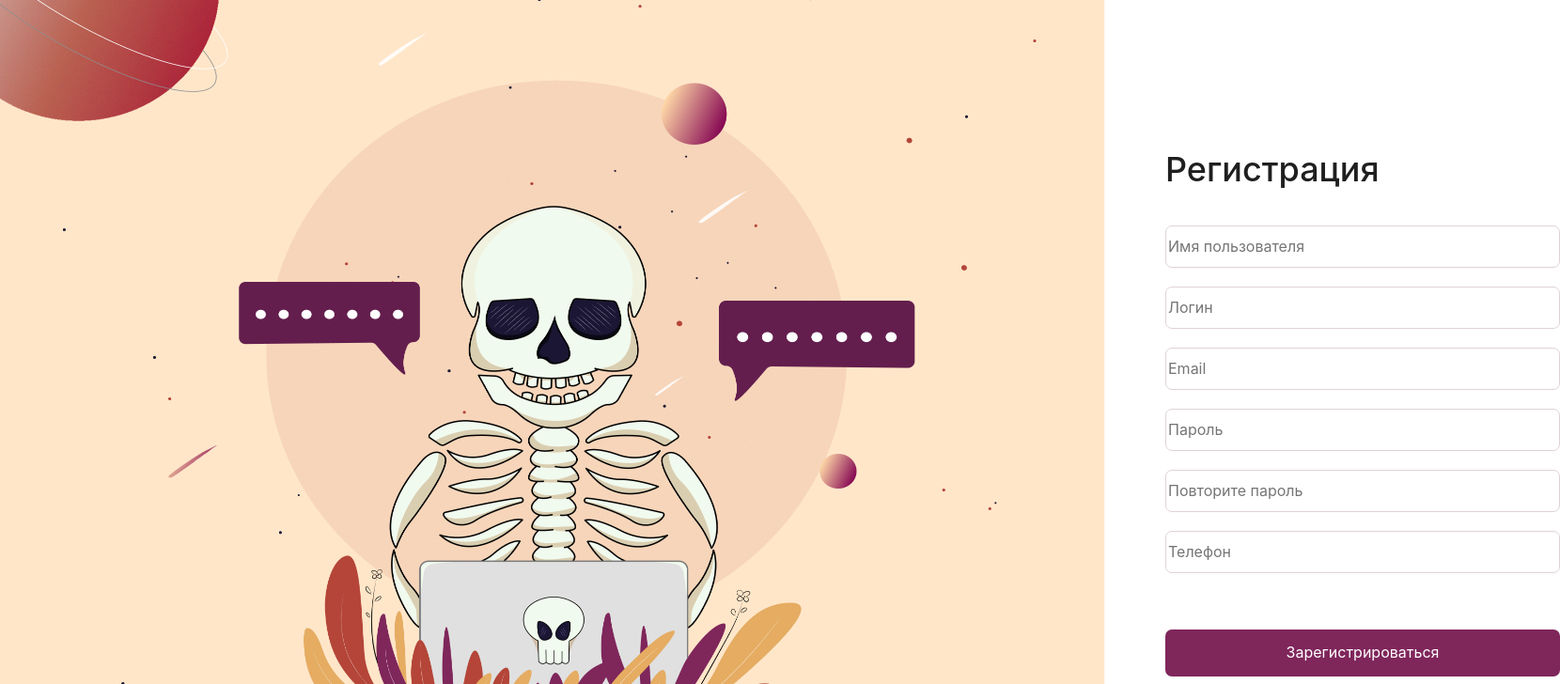
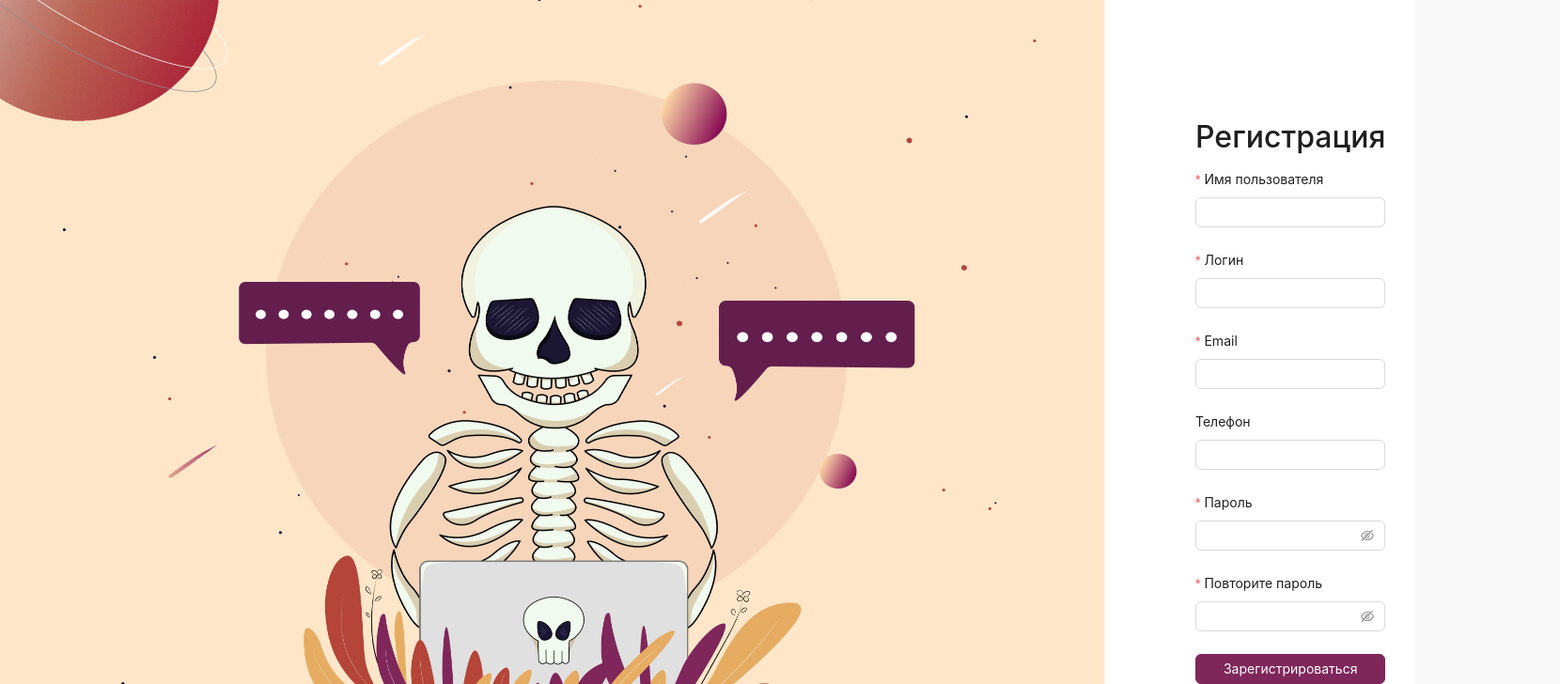
Before and after one commit to BadiSult/CRM-System, a React (Create React App) app: page /register in a window 1280 px wide. Shown: the part 100-828 px from the top of the page at 94% size, 1660 px wide, since content can reach past the window. Built offline with nearby package versions, Linux system fonts and the light colour scheme.

Commit message:
сделал изменения

```diff
--- a/src/App.tsx
+++ b/src/App.tsx
@@ -1,26 +1,37 @@
 
-import React, { useEffect }  from 'react';
-import ErrorBoundary from './component/ErrorBoundary';
-import { MainLayaut } from './Sidebar/MainLayaut';
-import { Provider, useDispatch, useSelector  } from "react-redux";
-import { AppDispatch, RootState, store } from "./store/store";
-import { BrowserRouter, useNavigate } from 'react-router-dom';
-import { fetchProfile } from './store/authSlice';
+import { BrowserRouter, Routes, Route } from "react-router-dom";
+import { LoginPage } from "./pages/LoginPage";
+import { RegisterPage } from "./pages/RegisterPage";
+import { TodoListPage } from "./pages/TodoListPage";
+import { Profil } from "./pages/Profil";
+import { PrivateRoute } from "./component/ProtectedRoute/ProtectedRoute";
+import { AuthLayout } from "./component/Layout/AuthLayout";
+import { MainLayaut } from "../src/component/Layout/MainLayaut";
+import { Navigate } from "react-router-dom"; // не забудь импортировать!
 
+function App() {
+  return (
+    <BrowserRouter>
+      <Routes>
+        {/* Редирект с корня */}
+        <Route path="/" element={<Navigate to="/todo" />} />
 
+        {/* Открытая часть */}
+        <Route element={<AuthLayout />}>
+          <Route path="/login" element={<LoginPage />} />
+          <Route path="/register" element={<RegisterPage />} />
+        </Route>
 
+        {/* Защищённая часть */}
+        <Route element={<PrivateRoute />}>
+          <Route element={<MainLayaut />}>
+            <Route path="/todo" element={<TodoListPage />} />
+            <Route path="/profil" element={<Profil />} />
+          </Route>
+        </Route>
+      </Routes>
+    </BrowserRouter>
+  );
+}
 
-const App: React.FC = () => {
-
-  return (
-
-      <ErrorBoundary>
-
-         <MainLayaut />
-
-      </ErrorBoundary>
-
-  );
-};
-
-export default App;
+export default App
--- a/src/Sidebar/MainLayaut.tsx
+++ /dev/null
@@ -1,86 +0,0 @@
-import { Button, Layout } from "antd";
-
-import { BrowserRouter, Link, Route, Router, Routes } from "react-router-dom";
-import { TodoListPage } from "../pages/TodoListPage";
-import { Profil } from "../pages/Profil";
-import { PrivateRoute } from "../component/ProtectedRoute/ProtectedRoute";
-import { AuthLayout } from "../component/Layout/AuthLayout";
-import { LoginPage } from "../pages/LoginPage";
-import { RegisterPage } from "../pages/RegisterPage";
-import { useDispatch, useSelector } from "react-redux";
-import { AppDispatch, RootState } from "../store/store";
-import { fetchProfile, logout } from "../store/authSlice";
-import { useEffect } from "react";
-import { setAuthToken } from "../api/todosApi";
-
-
-
-
-
- const { Sider, Content } = Layout;
-
-  const Sidebar = () => {
-    const dispatch = useDispatch<AppDispatch>();
-
-  return (
-    <Sider style={{ padding: '20px', background: '#001529', color: 'white' }}>
-      <nav>
-        <ul style={{ listStyle: 'none', padding: 0 }}>
-          <li><Link to="/todo" style={{ color: 'white' }}>Список задач</Link></li>
-          <li><Link to="/profil" style={{ color: 'white' }}>Личный Кабинет</Link></li>
-
-            <Button
-              style={{ backgroundColor: "rgb(155, 155, 252)", color: 'white', marginTop: '10px' }}
-              onClick={()=>dispatch(logout())}
-            >
-              Выйти
-            </Button>
-
-        </ul>
-      </nav>
-    </Sider>
-  );
-
-
-};
-export const MainLayaut: React.FC = () => {
-  const dispatch = useDispatch<AppDispatch>();
-  useEffect(() => {
-    const token = localStorage.getItem("accessToken");
-    if (token) {
-      setAuthToken(token);
-      dispatch(fetchProfile());
-    }
-  }, []);
-    return(
-      <BrowserRouter>
-
-      <Routes>
-        {/* Открытые страницы (без авторизации) */}
-        <Route element={<AuthLayout />}>
-          <Route path="/login" element={<LoginPage />} />
-          <Route path="/register" element={<RegisterPage />} />
-        </Route>
-
-        {/* Защищённые страницы (требуют авторизации) */}
-        <Route element={<PrivateRoute />}>
-          <Route
-            path="/*"
-            element={
-              <Layout style={{ minHeight: '100vh', display: 'flex' }}>
-                <Sidebar />
-                <Content style={{ padding: '20px' }}>
-                  <Routes>
-                    <Route path="/todo" element={<TodoListPage />} />
-                    <Route path="/profil" element={<Profil />} />
-                  </Routes>
-                </Content>
-              </Layout>
-            }
-          />
-        </Route>
-      </Routes>
-    </BrowserRouter>
-    )
-
-}
--- a/src/api/todosApi.tsx
+++ b/src/api/todosApi.tsx
@@ -153,13 +153,7 @@ apiInstance.interceptors.response.use(
 
 
 
-export const setAuthToken = (token: string | null) => {
-  if (token) {
-    tokenInstance.setToken(token);
-  } else {
-    tokenInstance.clearToken();
-  }
-};
+
 
 
 
@@ -221,7 +215,7 @@ export const getProfile = async () => {
 };
 
 export const logoutUser = () => {
-  setAuthToken(null);
+  tokenInstance.clearToken();
 };
 
 
--- /dev/null
+++ b/src/component/Layout/MainLayaut.tsx
@@ -0,0 +1,16 @@
+import { Layout } from "antd";
+import { Outlet } from "react-router-dom";
+import { Sidebar } from "../Sidebar";
+
+const { Content } = Layout;
+
+export const MainLayaut: React.FC = () => {
+  return (
+    <Layout style={{ minHeight: "100vh", display: "flex" }}>
+      <Sidebar />
+      <Content style={{ padding: "20px" }}>
+        <Outlet />
+      </Content>
+    </Layout>
+  );
+};
--- a/src/pages/RegisterPage.tsx
+++ b/src/pages/RegisterPage.tsx
@@ -1,148 +1,126 @@
-import React, { useState } from "react";
-
+import { Form, Input, Button, message } from "antd";
 import { registerUser } from "../api/todosApi";
 import { UserRegistration } from "../component/typesAut";
 import { Link } from "react-router-dom";
+import { useState } from "react";
+
 export const RegisterPage: React.FC = () => {
-
-
-
-  const [form, setForm] = useState<UserRegistration>({
-    login: "",
-    username: "",
-    password: "",
-    email: "",
-    phoneNumber: "",
-  });
-
-  const [confirmPassword, setConfirmPassword] = useState("");
-  const [error, setError] = useState<string | null>(null);
+  const [form] = Form.useForm();
   const [successMessage, setSuccessMessage] = useState<string | null>(null);
 
-  const handleChange = (e: React.ChangeEvent<HTMLInputElement>) => {
-    setForm({ ...form, [e.target.name]: e.target.value });
-  };
-  const handleConfirmPasswordChange = (e: React.ChangeEvent<HTMLInputElement>) => {
-    setConfirmPassword(e.target.value);
-  };
+  const onFinish = async (values: UserRegistration & { confirmPassword: string }) => {
+    try {
+      const { confirmPassword, ...userData } = values;
 
-
-  const validateForm = () => {
-    if (!form.login || !form.username || !form.password || !form.email) {
-      setError("Заполните все обязательные поля.");
-      return false;
-    }
-    if (form.login.length < 2 || form.login.length > 60) {
-      setError("Логин должен содержать от 2 до 60 символов.");
-      return false;
-    }
-    if (form.password.length < 6 || form.password.length > 60) {
-      setError("Пароль должен содержать от 6 до 60 символов.");
-      return false;
-    }
-    if (form.password !== confirmPassword) {
-      setError("Пароли не совпадают.");
-      return false;
-    }
-    if (!/\S+@\S+\.\S+/.test(form.email)) {
-      setError("Введите корректный email.");
-      return false;
+      if (userData.password !== confirmPassword) {
+        message.error("Пароли не совпадают");
+        return;
       }
 
-    setError(null);
-    return true;
-  };
-
-
-  const handleSubmit = async (e: React.FormEvent) => {
-    e.preventDefault();
-    setError(null)
-    setSuccessMessage(null)
-    if (!validateForm()) return;
-
-    try {
-      await registerUser(form);
-       setSuccessMessage("перейти на страницу авторизации для входа в систему")
+      await registerUser(userData);
+      setSuccessMessage("Успешно зарегистрировано!");
+      form.resetFields();
     } catch (err: any) {
-      setError(err.message || "Ошибка регистрации.");
+      message.error(err?.message || "Ошибка регистрации");
     }
   };
 
   return (
-    <div>
-      <h2 style={{fontSize:"36px"}}>Регистрация</h2>
-      {error && <p style={{ color: "red" }}>{error}</p>}
-      <form onSubmit={handleSubmit}>
-      <input
-       style={{width:"420px", height:"45px",border: "1px solid #DED2D9", borderRadius: "7px",marginTop:"20px" }}
+    <div style={{ maxWidth: 420, margin: "0 auto", padding: "2rem" }}>
+      <h2 style={{ fontSize: "32px", textAlign: "center" }}>Регистрация</h2>
+      <Form
+        form={form}
+        layout="vertical"
+        onFinish={onFinish}
+        autoComplete="off"
+      >
+        <Form.Item
+          label="Имя пользователя"
+          name="username"
+          rules={[{ required: true, message: "Введите имя пользователя" }]}
+        >
+          <Input />
+        </Form.Item>
 
-  type="text"
-  name="username"
-  placeholder="Имя пользователя"
-  value={form.username}
-  onChange={handleChange}
-  autoComplete="name"
-/>
-<input
- style={{width:"420px", height:"45px",border: "1px solid #DED2D9", borderRadius: "7px",marginTop:"20px" }}
-  type="text"
+        <Form.Item
+          label="Логин"
           name="login"
-  placeholder="Логин"
-  value={form.login}
-  onChange={handleChange}
-  autoComplete="username"
-/>
-<input
- style={{width:"420px", height:"45px",border: "1px solid #DED2D9", borderRadius: "7px",marginTop:"20px" }}
-  type="email"
+          rules={[
+            { required: true, message: "Введите логин" },
+            { min: 2, max: 60, message: "Логин от 2 до 60 символов" },
+          ]}
+        >
+          <Input />
+        </Form.Item>
+
+        <Form.Item
+          label="Email"
           name="email"
-  placeholder="Email"
-  value={form.email}
-  onChange={handleChange}
-  autoComplete="email"
-/>
-<input
- style={{width:"420px", height:"45px",border: "1px solid #DED2D9", borderRadius: "7px",marginTop:"20px" }}
-  type="password"
+          rules={[
+            { required: true, message: "Введите email" },
+            { type: "email", message: "Введите корректный email" },
+          ]}
+        >
+          <Input />
+        </Form.Item>
+
+        <Form.Item
+          label="Телефон"
+          name="phoneNumber"
+          rules={[{ required: false }]}
+        >
+          <Input />
+        </Form.Item>
+
+        <Form.Item
+          label="Пароль"
           name="password"
-  placeholder="Пароль"
-  value={form.password}
-  onChange={handleChange}
-  autoComplete="new-password"
-/>
-<input
- style={{width:"420px", height:"45px",border: "1px solid #DED2D9", borderRadius: "7px",marginTop:"20px" }}
-  type="password"
+          rules={[
+            { required: true, message: "Введите пароль" },
+            { min: 6, max: 60, message: "Пароль от 6 до 60 символов" },
+          ]}
+        >
+          <Input.Password />
+        </Form.Item>
+
+        <Form.Item
+          label="Повторите пароль"
           name="confirmPassword"
-  placeholder="Повторите пароль"
-  value={confirmPassword}
-  onChange={handleConfirmPasswordChange}
-  autoComplete="new-password"
-/>
-<input
- style={{width:"420px", height:"45px",border: "1px solid #DED2D9", borderRadius: "7px",marginTop:"20px" }}
-  type="tel"
-  name="phoneNumber"
-  placeholder="Телефон"
-  value={form.phoneNumber}
-  onChange={handleChange}
-  autoComplete="tel"
-/>
-        <button type="submit"  style={{marginTop:"60px", width:"420px", height:"50px", backgroundColor:"#7F265B",color:"white", borderRadius: "7px", border: "0px solid #7F265B",transition: "all 0.3s ease",  }}
-        onMouseEnter={(e) => {
-          e.currentTarget.style.backgroundColor = "rgb(238, 148, 201)";
-          e.currentTarget.style.color = "white";
+          dependencies={["password"]}
+          rules={[
+            { required: true, message: "Подтвердите пароль" },
+            ({ getFieldValue }) => ({
+              validator(_, value) {
+                if (!value || getFieldValue("password") === value) {
+                  return Promise.resolve();
+                }
+                return Promise.reject(new Error("Пароли не совпадают"));
+              },
+            }),
+          ]}
+        >
+          <Input.Password />
+        </Form.Item>
+
+        <Form.Item>
+          <Button
+            type="primary"
+            htmlType="submit"
+            style={{
+              width: "100%",
+              backgroundColor: "#7F265B",
+              borderColor: "#7F265B",
             }}
-        onMouseLeave={(e) => {
-          e.currentTarget.style.backgroundColor = "#7F265B";
-          e.currentTarget.style.color = "white";
-        }}
-        >Зарегистрироваться</button>
-      </form>
+          >
+            Зарегистрироваться
+          </Button>
+        </Form.Item>
+      </Form>
+
       {successMessage && (
-        <div>
+        <div style={{ textAlign: "center", marginTop: "1rem" }}>
           <p>{successMessage}</p>
-          <Link to="/login"> страница авторизации</Link>
+          <Link to="/login">Перейти на страницу авторизации</Link>
         </div>
       )}
     </div>
--- a/src/store/authSlice.ts
+++ b/src/store/authSlice.ts
@@ -1,5 +1,5 @@
 import { createSlice, createAsyncThunk, PayloadAction } from "@reduxjs/toolkit";
-import { loginUser,  getProfile, logoutUser, setAuthToken } from "../api/todosApi";
+import tokenInstance, { loginUser,  getProfile, logoutUser } from "../api/todosApi";
 import { Profile, AuthData } from "../component/typesAut";
 
 
@@ -30,7 +30,7 @@ const initialState: AuthState = {
     }
     localStorage.setItem("accessToken", response.accessToken)
     localStorage.setItem("refreshToken", response.refreshToken)
-    setAuthToken(response.accessToken)
+    tokenInstance.setToken(response.accessToken)
 
     const profileResponse = await getProfile()
     return profileResponse.data
```
Also changed, not shown: src/component/Sidebar.tsx (added, +38 -0 lines). Lines whose indentation alone changed are shown as unchanged.
